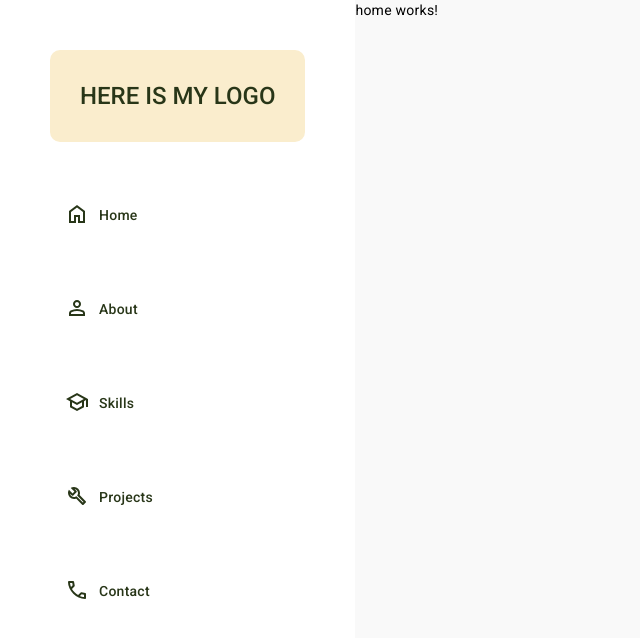
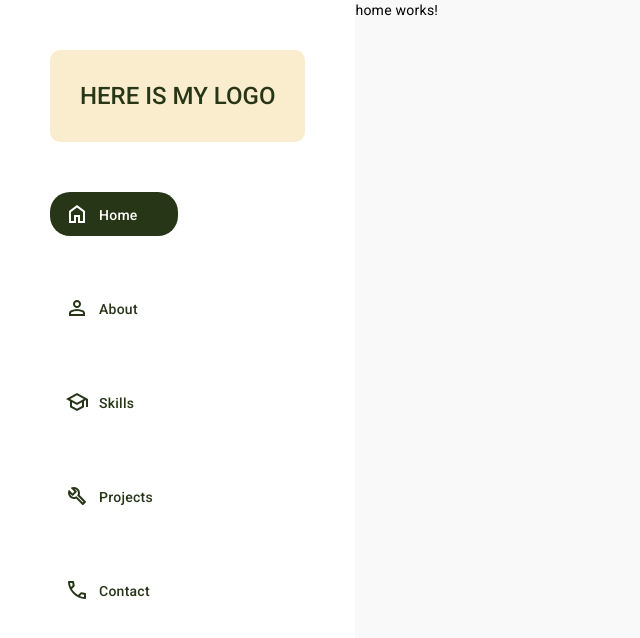
Before and after one commit to AND2181591/Portfolio-v2, an Angular app: page / in a window 1280 px wide. Shown: the top 638 px of the page, without its empty margins (0-640 px from the left). Built offline with nearby package versions, Linux system fonts and the light colour scheme.

Commit message:
Added active link styling to the navbar.

```diff
--- a/src/app/navbar/navbar.component.html
+++ b/src/app/navbar/navbar.component.html
@@ -4,35 +4,35 @@
     </div>
 
     <div class="navbar-option">
-        <a routerLink="" routerLinkActive="active" [routerLinkActiveOptions]="{ exact: true }">
+        <a routerLink="" routerLinkActive="navbar-option_active" [routerLinkActiveOptions]="{ exact: true }">
             <mat-icon svgIcon="home_icon"></mat-icon>
             <p>Home</p>
         </a>
     </div>
 
     <div class="navbar-option">
-        <a routerLink="{{ aboutRoute }}">
+        <a routerLink="{{ aboutRoute }}" routerLinkActive="navbar-option_active">
             <mat-icon svgIcon="about_icon"></mat-icon>
             <p>About</p>
         </a>
     </div>
 
     <div class="navbar-option">
-        <a routerLink="{{ skillsRoute }}">
+        <a routerLink="{{ skillsRoute }}" routerLinkActive="navbar-option_active">
             <mat-icon svgIcon="skills_icon"></mat-icon>
             <p>Skills</p>
         </a>
     </div>
 
     <div class="navbar-option">
-        <a routerLink="{{ projectsRoute }}">
+        <a routerLink="{{ projectsRoute }}" routerLinkActive="navbar-option_active">
             <mat-icon svgIcon="projects_icon"></mat-icon>
             <p>Projects</p>
         </a>
     </div>
 
     <div class="navbar-option">
-        <a routerLink="{{ contactRoute }}">
+        <a routerLink="{{ contactRoute }}" routerLinkActive="navbar-option_active">
             <mat-icon svgIcon="contact_icon"></mat-icon>
             <p>Contact</p>
         </a>
--- a/src/app/navbar/navbar.component.scss
+++ b/src/app/navbar/navbar.component.scss
@@ -20,10 +20,23 @@
     border-radius: 20px;
     width: 50%;
 
+    &_active {
+        background: var(--darkGreen);
+        color: var(--white);
+        border-radius: 20px;
+        & .mat-icon {
+            color: var(--white);
+        }
+
+        & p {
+            color: var(--white);
+        }
+    }
+
     &:hover {
         background: var(--darkGreen);
         color: var(--white);
-        transition: background-color .2s ease-in, color .2s ease-in;
+        transition: background-color .1s ease-in;
 
         & .mat-icon {
             color: var(--white);
```
